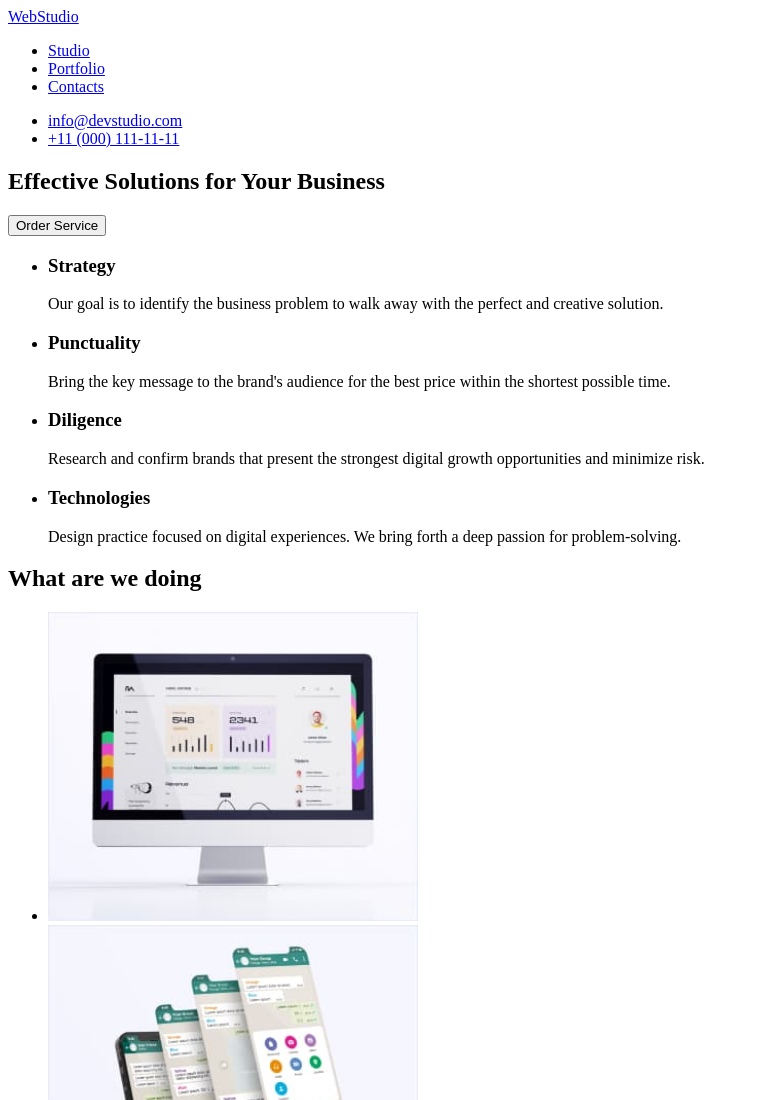
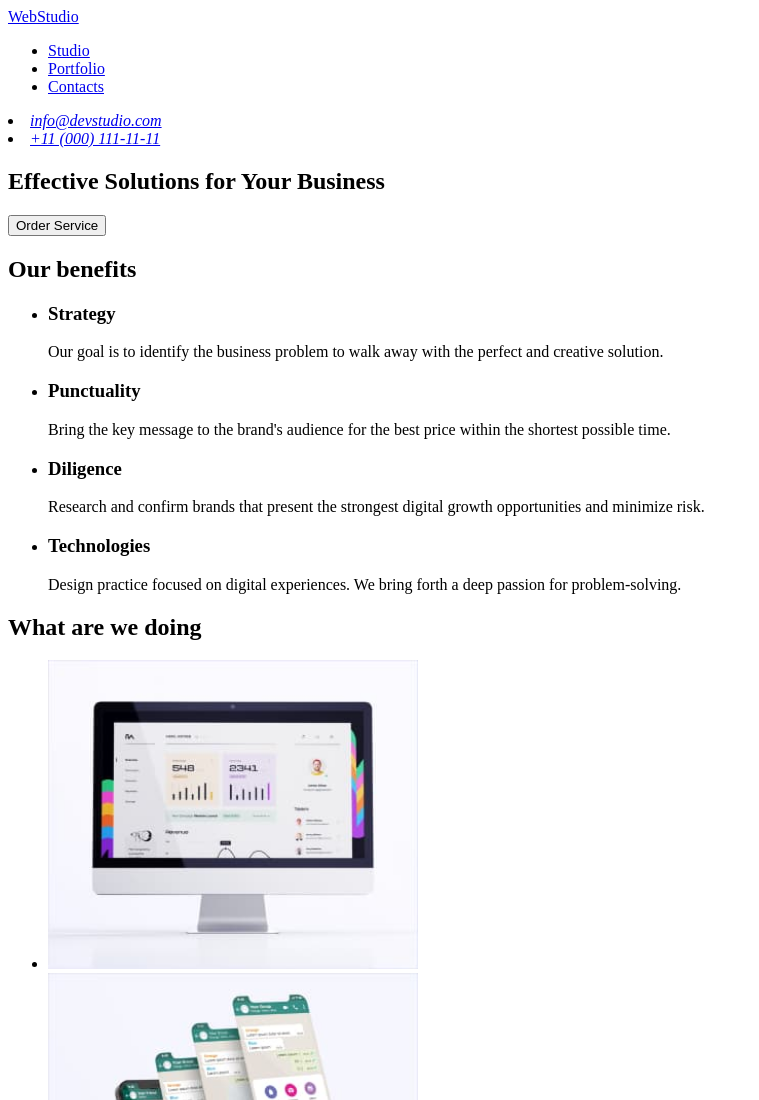
Before and after one commit to bavovna228/goit-markup-hw-06, a plain HTML site: page index.html in a window 1280 px wide. Shown: the top 1100 px of the page, without its empty margins (0-759 px from the left). Drawn offline with Linux system fonts and the light colour scheme.

Commit message:
update index.html

```diff
--- a/index.html
+++ b/index.html
@@ -9,7 +9,7 @@
   <body>
     <header>
       <nav>
-        <a href="WebStudio">WebStudio</a>
+        <a href="./index.html">WebStudio</a>
         <ul>
           <li>
             <a href="#">Studio</a>
@@ -22,15 +22,16 @@
           </li>
         </ul>
       </nav>
-      <ul>
+      <address>
         <li>
           <a href="mailto:info@devstudio.com">info@devstudio.com</a>
         </li>
         <li>
-          <a href="tel:+11(000)1111111">+11 (000) 111-11-11</a>
+          <a href="tel:+110001111111">+11 (000) 111-11-11</a>
         </li>
-      </ul>
+      </address>
     </header>
+
     <main>
       <!-- section 1 -->
       <section>
@@ -38,7 +39,8 @@
         <button type="button">Order Service</button>
       </section>
       <!-- section 2 -->
-      <h2 hidden>Our benefits</h2>
+      <section>
+      <h2>Our benefits</h2>
       <ul>
         <li>
           <h3>Strategy</h3>
@@ -69,6 +71,7 @@
           </p>
         </li>
       </ul>
+    </section>
       <!-- section 3 -->
       <section>
         <h2>What are we doing</h2>
@@ -116,7 +119,7 @@
       </section>
     </main>
     <footer>
-      <a href="WebStudio">WebStudio</a>
+      <a href="./index.html">WebStudio</a>
       <p>
         Increase the flow of customers and sales for your business with digital
         marketing & growth solutions.
```
